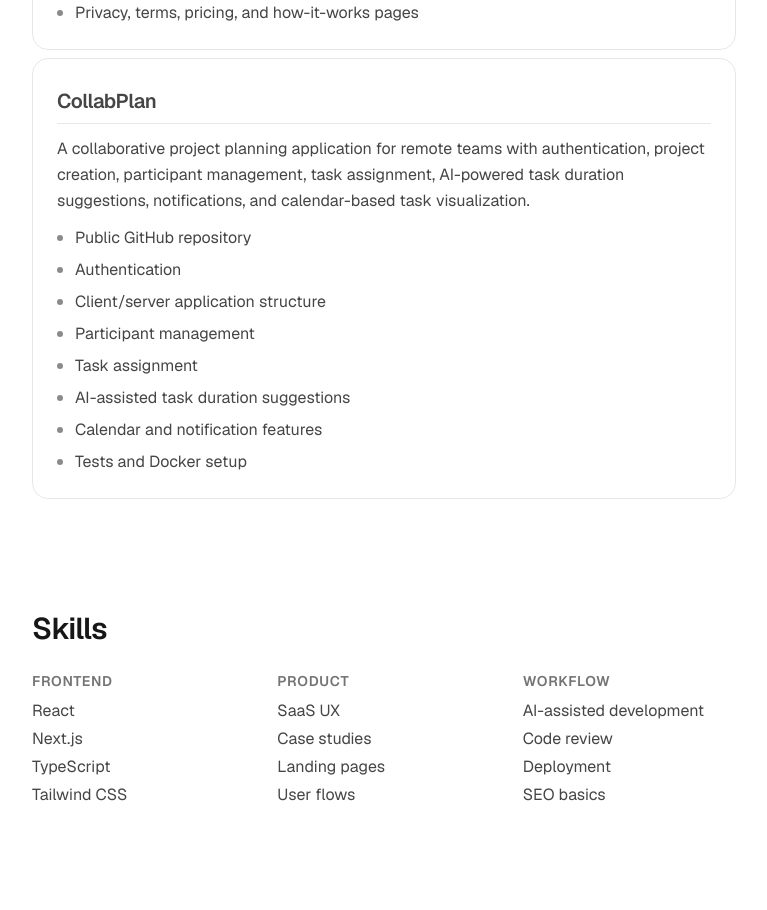
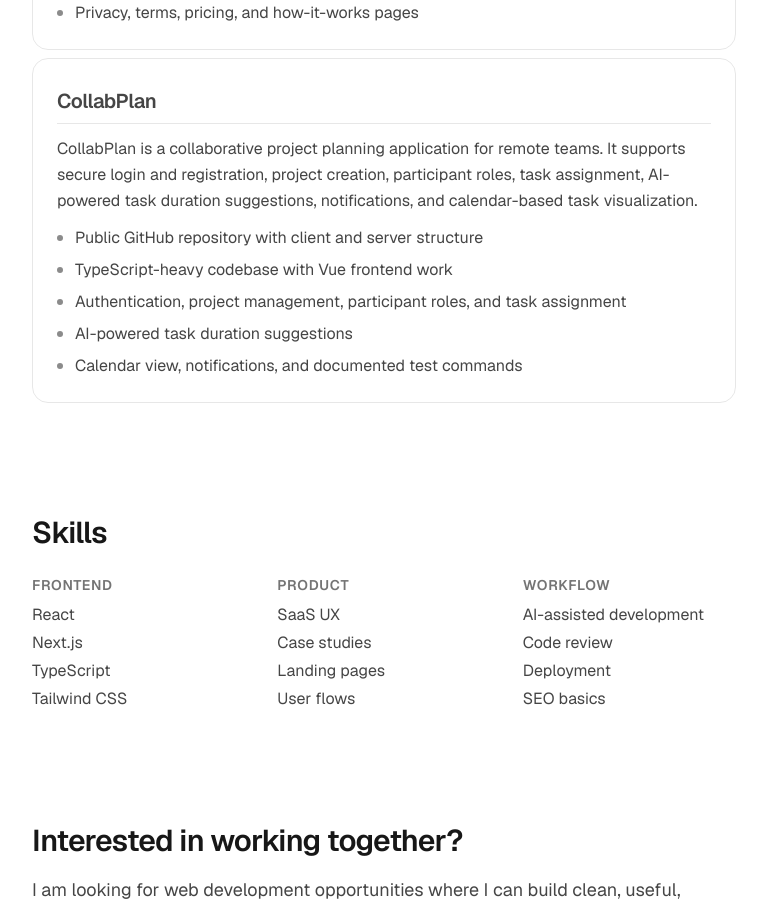
Before and after one commit to davidIvankov/PortfolioProject, a Next.js app: page / in a window 1280 px wide. Shown: the part 1000-1910 px from the top of the page, without its empty margins (256-1023 px from the left). Built offline with nearby package versions, Linux system fonts and the light colour scheme.

Commit message:
content(home): refine CollabPlan project copy

```diff
--- a/src/app/page.tsx
+++ b/src/app/page.tsx
@@ -8,14 +8,11 @@ const aiMeetingNotesToolProofPoints = [
 ];
 
 const collabPlanProofPoints = [
-  "Public GitHub repository",
-  "Authentication",
-  "Client/server application structure",
-  "Participant management",
-  "Task assignment",
-  "AI-assisted task duration suggestions",
-  "Calendar and notification features",
-  "Tests and Docker setup",
+  "Public GitHub repository with client and server structure",
+  "TypeScript-heavy codebase with Vue frontend work",
+  "Authentication, project management, participant roles, and task assignment",
+  "AI-powered task duration suggestions",
+  "Calendar view, notifications, and documented test commands",
 ];
 
 const skillGroups = [
@@ -146,10 +143,11 @@ export default function Home() {
                   CollabPlan
                 </h3>
                 <p className="flex-1 text-base leading-relaxed text-foreground/80">
-                  A collaborative project planning application for remote teams
-                  with authentication, project creation, participant management,
-                  task assignment, AI-powered task duration suggestions,
-                  notifications, and calendar-based task visualization.
+                  CollabPlan is a collaborative project planning application for
+                  remote teams. It supports secure login and registration,
+                  project creation, participant roles, task assignment,
+                  AI-powered task duration suggestions, notifications, and
+                  calendar-based task visualization.
                 </p>
                 <ul className="space-y-2 text-base text-foreground/80">
                   {collabPlanProofPoints.map((point) => (
```
